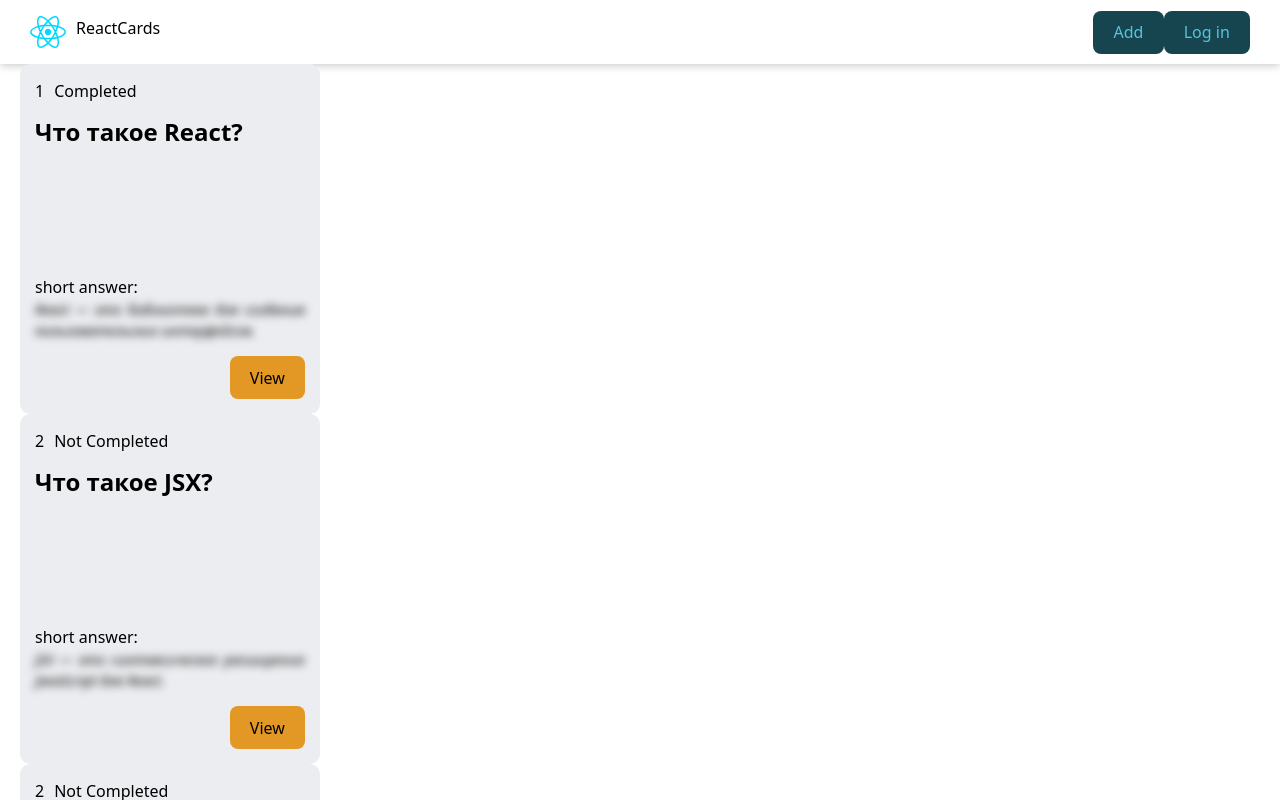
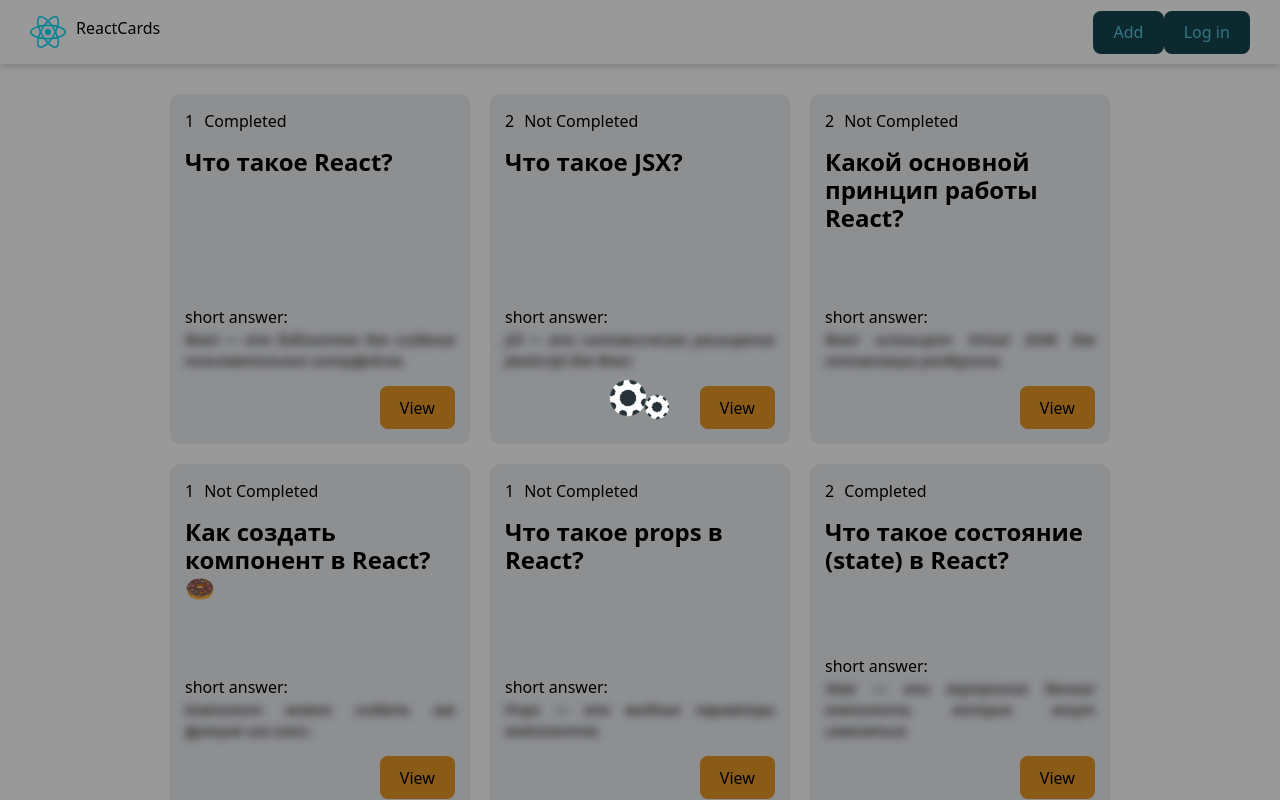
Before and after one commit to SanjarIQY/react-app, a React (Vite) app: page / in a window 1280 px wide. Built offline with nearby package versions, Linux system fonts and the light colour scheme; data requests are answered from the project's data file.

Commit message:
added loader

```diff
--- a/src/components/HomePage/HomePage.jsx
+++ b/src/components/HomePage/HomePage.jsx
@@ -1,6 +1,7 @@
 import { useState, useEffect } from "react";
 import { API_URL } from "../../constants";
-import { QuestionCard } from "../QuestionCard/QuestionCard";
+import { QuestionCardList } from "../QuestionCardList";
+import { Loader } from "../Loader";
 
 export const HomePage = () => {
   const [questions, setQuestions] = useState([]);
@@ -23,11 +24,8 @@
 
   return (
     <>
-      {questions.map((card, index) => {
-        return <QuestionCard card={card} key={index} />;
-      })}
-
-      <button onClick={getQuestions}>get questions</button>
+      <Loader />
+      <QuestionCardList cards={questions} />
     </>
   );
 };
--- /dev/null
+++ b/src/components/Loader/Loader.jsx
@@ -0,0 +1,10 @@
+import {} from "react";
+import cls from "./Loader.module.css";
+
+export const Loader = () => {
+  return (
+    <div className={cls.backdrop}>
+      <span className={cls.loader}></span>
+    </div>
+  );
+};
--- /dev/null
+++ b/src/components/Loader/Loader.module.css
@@ -0,0 +1,53 @@
+.backdrop {
+  position: fixed;
+  inset: 0;
+  background: rgba(0, 0, 0, 0.4);
+  justify-content: center;
+  display: flex;
+  z-index: 999;
+  align-items: center;
+}
+
+.loader {
+  width: 60px;
+  height: 40px;
+  position: relative;
+  display: inline-block;
+  --base-color: #263238; /*use your base color*/
+}
+.loader::before {
+  content: '';
+  left: 0;
+  top: 0;
+  position: absolute;
+  width: 36px;
+  height: 36px;
+  border-radius: 50%;
+  background-color: #FFF;
+  background-image: radial-gradient(circle 8px at 18px 18px, var(--base-color) 100%, transparent 0), radial-gradient(circle 4px at 18px 0px, var(--base-color) 100%, transparent 0), radial-gradient(circle 4px at 0px 18px, var(--base-color) 100%, transparent 0), radial-gradient(circle 4px at 36px 18px, var(--base-color) 100%, transparent 0), radial-gradient(circle 4px at 18px 36px, var(--base-color) 100%, transparent 0), radial-gradient(circle 4px at 30px 5px, var(--base-color) 100%, transparent 0), radial-gradient(circle 4px at 30px 5px, var(--base-color) 100%, transparent 0), radial-gradient(circle 4px at 30px 30px, var(--base-color) 100%, transparent 0), radial-gradient(circle 4px at 5px 30px, var(--base-color) 100%, transparent 0), radial-gradient(circle 4px at 5px 5px, var(--base-color) 100%, transparent 0);
+  background-repeat: no-repeat;
+  box-sizing: border-box;
+  animation: rotationBack 3s linear infinite;
+}
+.loader::after {
+  content: '';
+  left: 35px;
+  top: 15px;
+  position: absolute;
+  width: 24px;
+  height: 24px;
+  border-radius: 50%;
+  background-color: #FFF;
+  background-image: radial-gradient(circle 5px at 12px 12px, var(--base-color) 100%, transparent 0), radial-gradient(circle 2.5px at 12px 0px, var(--base-color) 100%, transparent 0), radial-gradient(circle 2.5px at 0px 12px, var(--base-color) 100%, transparent 0), radial-gradient(circle 2.5px at 24px 12px, var(--base-color) 100%, transparent 0), radial-gradient(circle 2.5px at 12px 24px, var(--base-color) 100%, transparent 0), radial-gradient(circle 2.5px at 20px 3px, var(--base-color) 100%, transparent 0), radial-gradient(circle 2.5px at 20px 3px, var(--base-color) 100%, transparent 0), radial-gradient(circle 2.5px at 20px 20px, var(--base-color) 100%, transparent 0), radial-gradient(circle 2.5px at 3px 20px, var(--base-color) 100%, transparent 0), radial-gradient(circle 2.5px at 3px 3px, var(--base-color) 100%, transparent 0);
+  background-repeat: no-repeat;
+  box-sizing: border-box;
+  animation: rotationBack 4s linear infinite reverse;
+}
+@keyframes rotationBack {
+  0% {
+    transform: rotate(0deg);
+  }
+  100% {
+    transform: rotate(-360deg);
+  }
+}
--- /dev/null
+++ b/src/components/Loader/index.jsx
@@ -0,0 +1 @@
+export { Loader } from "./Loader";
--- /dev/null
+++ b/src/components/QuestionCard/index.jsx
@@ -0,0 +1 @@
+export { QuestionCard } from "./QuestionCard";
--- /dev/null
+++ b/src/components/QuestionCardList/QuestionCardList.jsx
@@ -0,0 +1,13 @@
+import {} from "react";
+import { QuestionCard } from "../QuestionCard";
+import cls from "./QuestionCardList.module.css";
+
+export const QuestionCardList = (props) => {
+  return (
+    <div className={cls.cardList}>
+      {props.cards.map((card, index) => (
+        <QuestionCard card={card} key={index} />
+      ))}
+    </div>
+  );
+};
--- /dev/null
+++ b/src/components/QuestionCardList/QuestionCardList.module.css
@@ -0,0 +1,11 @@
+.cardList{
+  width: 100%;
+  padding: 30px 0;
+  margin: 0 auto;
+  display: flex;
+  flex-direction:row;
+  justify-content: center;
+  align-items: center;
+  flex-wrap: wrap;
+  gap: 20px;
+}
--- /dev/null
+++ b/src/components/QuestionCardList/index.jsx
@@ -0,0 +1 @@
+export { QuestionCardList } from "./QuestionCardList";
```
